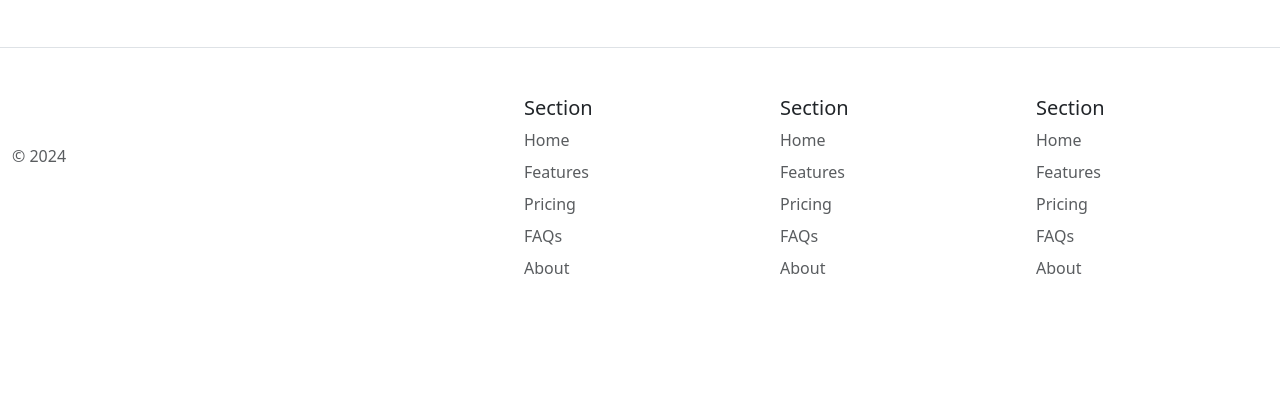
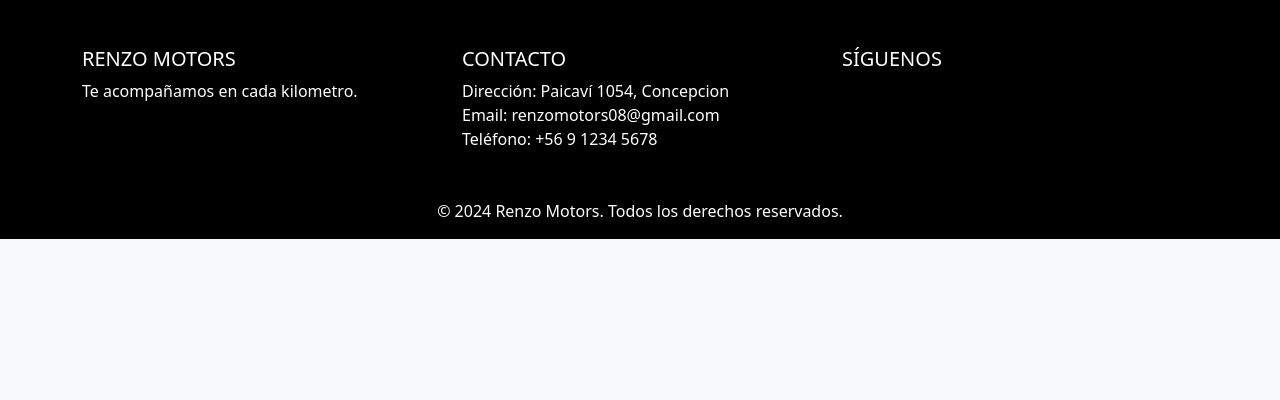
Before and after one commit to HatCliff/renzomotors, a PHP site: page /xampp/index.php in a window 1280 px wide. Shown: the part 1934-2334 px from the top of the page. After the commit the page ends 2173 px from the top, so only its background shows below. Run offline with PHP 8.4, Linux system fonts and the light colour scheme; data comes from the database, SQL or seed files in the repository.

Commit message:
se arregló problemas de conexion

```diff
--- a/components/footer.php
+++ b/components/footer.php
@@ -1,42 +1,41 @@
-<div class="container-fluid">
-    <footer class="row row-cols-1 row-cols-sm-2 row-cols-md-5 py-5 my-5 border-top ">
-        <div class="col mb-3">
-        <a href="/" class="d-flex align-items-center mb-3 link-body-emphasis text-decoration-none">
-            <svg class="bi me-2" width="40" height="32"><use xlink:href="#bootstrap"></use></svg>
-        </a>
-        <p class="text-body-secondary">© 2024</p>
+<footer class="bg-black text-white pt-5 pb-3 z-2 mb-0">
+    <div class="container">
+        <div class="row">
+            <!-- Renzo Motors -->
+            <div class="col-md-4 mb-3">
+                <h5 class="text-uppercase">Renzo Motors</h5>
+                <p>Te acompañamos en cada kilometro.</p>
+            </div>
+
+            <!-- Contacto -->
+            <div class="col-md-4 mb-3">
+                <h5 class="text-uppercase">Contacto</h5>
+                <ul class="list-unstyled">
+                    <li><i class="bi bi-geo-alt-fill"></i> Dirección: Paicaví 1054, Concepcion</li>
+                    <li><i class="bi bi-envelope-fill"></i> Email: renzomotors08@gmail.com</li>
+                    <li><i class="bi bi-telephone-fill"></i> Teléfono: +56 9 1234 5678</li>
+                </ul>
+            </div>
+
+            <!-- Siguenos -->
+            <div class="col-md-4 mb-3">
+                <h5 class="text-uppercase">Síguenos</h5>
+                <div>
+                    <a href="https://www.facebook.com" target="_blank" class="text-white me-3">
+                        <i class="bi bi-facebook fs-2"></i>
+                    </a>
+                    <a href="https://www.instagram.com" target="_blank" class="text-white me-3">
+                        <i class="bi bi-instagram fs-2"></i>
+                    </a>
+                    <a href="https://twitter.com" target="_blank" class="text-white">
+                        <i class="bi bi-twitter fs-2"></i>
+                    </a>
+                </div>
+            </div>
         </div>
-        <div class="col mb-3">
+
+        <div class="text-center mt-3">
+            <p class="mb-0">&copy; 2024 Renzo Motors. Todos los derechos reservados.</p>
         </div>
-        <div class="col mb-3">
-        <h5>Section</h5>
-        <ul class="nav flex-column">
-            <li class="nav-item mb-2"><a href="#" class="nav-link p-0 text-body-secondary">Home</a></li>
-            <li class="nav-item mb-2"><a href="#" class="nav-link p-0 text-body-secondary">Features</a></li>
-            <li class="nav-item mb-2"><a href="#" class="nav-link p-0 text-body-secondary">Pricing</a></li>
-            <li class="nav-item mb-2"><a href="#" class="nav-link p-0 text-body-secondary">FAQs</a></li>
-            <li class="nav-item mb-2"><a href="#" class="nav-link p-0 text-body-secondary">About</a></li>
-        </ul>
-        </div>
-        <div class="col mb-3">
-        <h5>Section</h5>
-        <ul class="nav flex-column">
-            <li class="nav-item mb-2"><a href="#" class="nav-link p-0 text-body-secondary">Home</a></li>
-            <li class="nav-item mb-2"><a href="#" class="nav-link p-0 text-body-secondary">Features</a></li>
-            <li class="nav-item mb-2"><a href="#" class="nav-link p-0 text-body-secondary">Pricing</a></li>
-            <li class="nav-item mb-2"><a href="#" class="nav-link p-0 text-body-secondary">FAQs</a></li>
-            <li class="nav-item mb-2"><a href="#" class="nav-link p-0 text-body-secondary">About</a></li>
-        </ul>
-        </div>
-        <div class="col mb-3">
-        <h5>Section</h5>
-        <ul class="nav flex-column">
-            <li class="nav-item mb-2"><a href="#" class="nav-link p-0 text-body-secondary">Home</a></li>
-            <li class="nav-item mb-2"><a href="#" class="nav-link p-0 text-body-secondary">Features</a></li>
-            <li class="nav-item mb-2"><a href="#" class="nav-link p-0 text-body-secondary">Pricing</a></li>
-            <li class="nav-item mb-2"><a href="#" class="nav-link p-0 text-body-secondary">FAQs</a></li>
-            <li class="nav-item mb-2"><a href="#" class="nav-link p-0 text-body-secondary">About</a></li>
-        </ul>
-        </div>
-  </footer>
-</div>
+    </div>
+</footer>
--- a/config/conexion.php
+++ b/config/conexion.php
@@ -1,8 +1,8 @@
 <?php
 $host = "localhost";
 $usuario = "root";
-$contrasena = "hola2";
-$base_datos = "renzo_motors6";
+$contrasena = "";
+$base_datos = "renzo_motors";
 
 $conexion = new mysqli($host, $usuario, $contrasena, $base_datos);
 
```
Also changed, not shown: components/footer2.php (deleted, +0 -41 lines), pages/prueba_manejo/test_manejo.php (+4 -4 lines), pages/soap/soap.php (+4 -4 lines).
